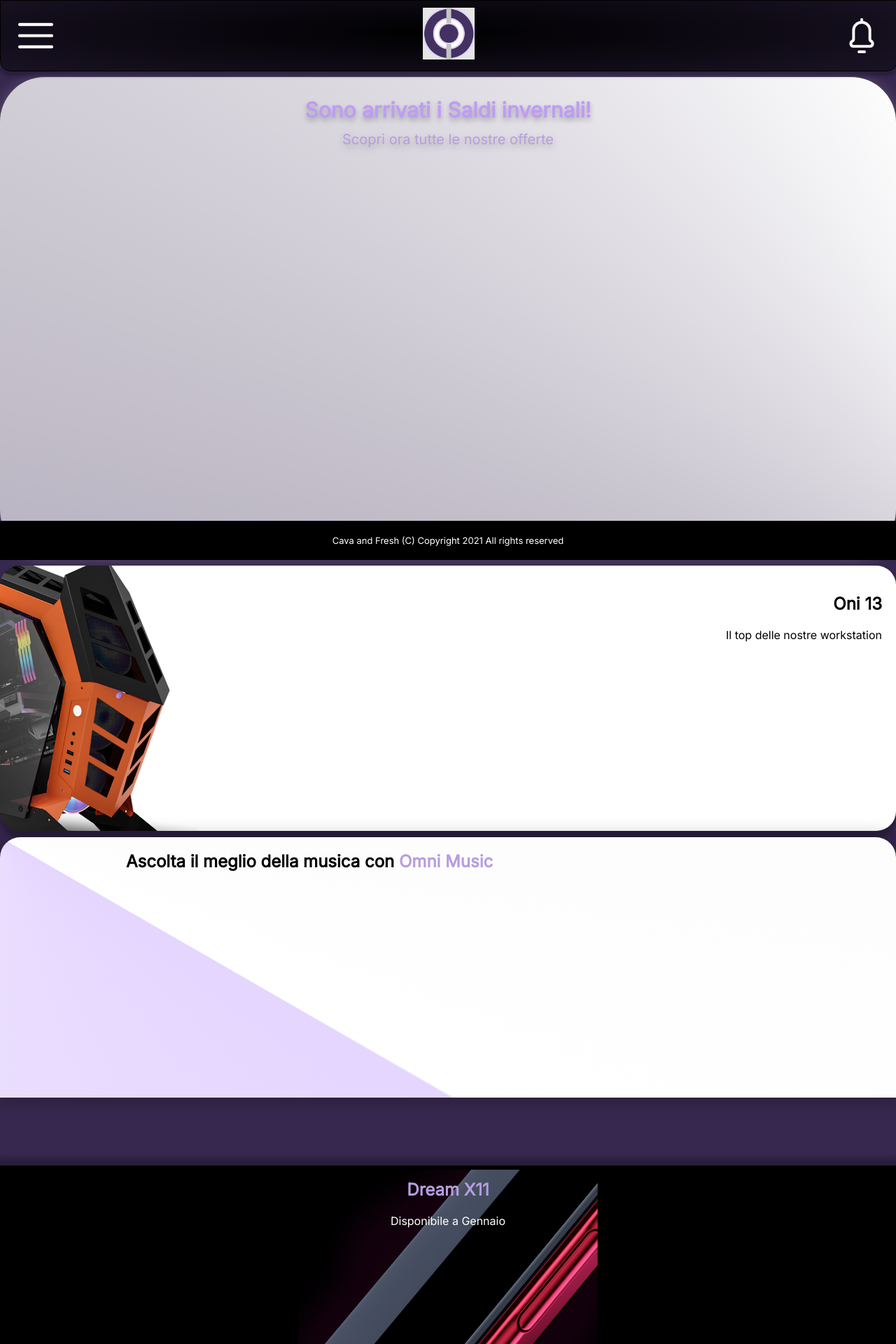
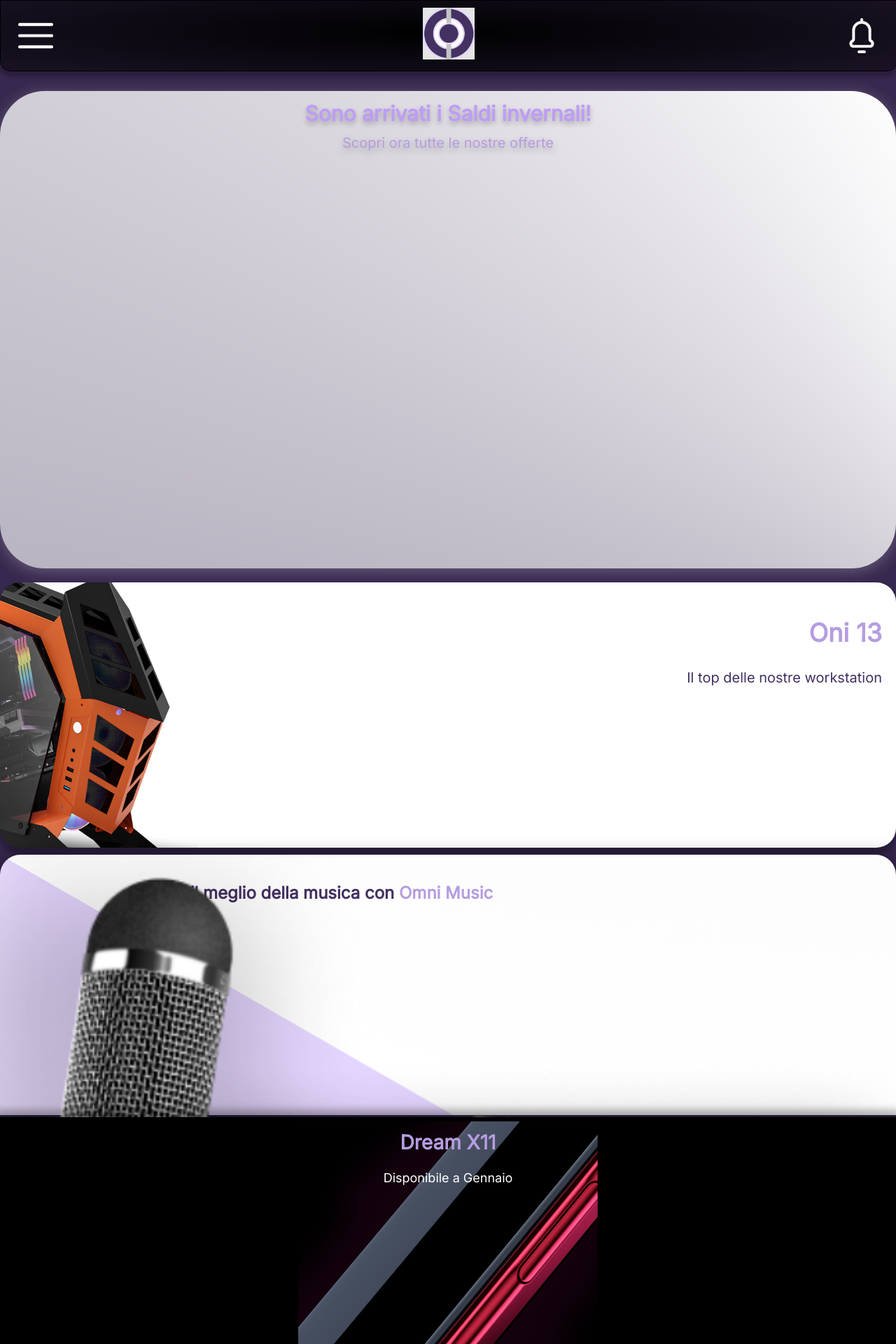
Before and after one commit to CavDev26/Oniric-WebSite, a PHP site: page /html/index.html in a window 1280 px wide. Shown: the top 1920 px of the page at 70% size. Run offline with PHP 8.4, Linux system fonts and the light colour scheme.

Commit message:
Finished first index.html, added images

```diff
--- a/css/style.css
+++ b/css/style.css
@@ -2,12 +2,13 @@
 
 .pink{
   color: #B69DE0;
+  font-weight: 800;
 }
 
 body {
-  margin: 0;
-
+  margin: 130px 0px 0px 0px;
   font-family: Inter;
+  font-style: normal;
   background: #37284f;
 }
 
@@ -18,14 +19,15 @@ body {
     #37284f 100%
   );
   position: fixed;
+  top: 0;
   width: 100%;
-  /*transition: top 0.3s;*/
+  height: 100px;
   border: 1px solid #000000;
   box-shadow: 0px 4px 5px 3px rgba(0, 0, 0, 0.25);
   border-radius: 0px 0px 15px 15px;
   color: WHITE;
-  height: 100px;
   text-align: center;
+
   z-index:1;
 }
 
@@ -52,42 +54,33 @@ body {
 }
 
 .home-footer {
-  position: fixed;
-  left: 0;
-  bottom: 0;
   width: 100%;
-  font-family: Inter;
-  font-style: normal;
   font-weight: 200;
   font-size: 13px;
   line-height: 16px;
-  /* identical to box height */
   text-align: center;
-
   color: #ffffff;
   padding: 20px 0;
   background: #000000;
 }
 
 .main {
-  margin-top: 100px;
-  margin-bottom: 20px;
+    padding-top: 10000px;
+    margin-bottom: 20px;
 }
 
-
-
-
+.art-music {
+    width: 100%;
+    margin-top: -100px;
+}
 
 
 
 main > article:nth-child(1) {
   text-align: center;
-  position: absolute;
   width: 100%;
   height: 682px;
   bottom: 0px;
-
-  top: 110px;
 
   background: conic-gradient(from -44.57deg at 131.07% 133.06%, rgba(255, 255, 255, 0.65) -37.74deg, #FFFFFF 22.02deg, rgba(255, 255, 255, 0.65) 322.26deg, #FFFFFF 382.02deg);
   box-shadow: 0px 4px 21px rgba(255, 255, 255, 0.25);
@@ -95,114 +88,112 @@ main > article:nth-child(1) {
 }
 
 main > article:nth-child(1) > header >h2 {
-  font-style: normal;
   font-weight: bold;
   font-size: 30px;
   line-height: 44px;
   text-align: center;
-
   color: #BE9CF5;
-
   text-shadow: 0px 4px 7px rgba(0, 0, 0, 0.25);
+  padding-top: 10px;
 }
 
 main > article:nth-child(1) > header > p {
-font-style: normal;
 font-weight: normal;
 font-size: 20px;
 line-height: 20px;
 text-align: center;
 margin-top: -15px;
-
 color: #B69DE0;
-
 text-shadow: 0px 4px 11px rgba(0, 0, 0, 0.25);
 }
 
 main > article:nth-child(2) {
-  position: absolute;
+  margin-top: 20px;
   width: 100%;
   height: 379px;
-  top: 808px;
-
   text-align: right;
 
-
   background-color: white;
-  background-image: url(../img/image\ 1.png);
+  background-image: url(../img/Oni13.png);
   background-repeat:no-repeat;
   background-blend-mode: darken;
 
-  /*background: #FFFFFF;*/
   box-shadow: 0px 8px 6px 2px rgba(0, 0, 0, 0.25);
   border-radius: 28px;
 }
 
 main > article:nth-child(2) > header {
   padding: 20px;
-  font-family: Inter;
+  font-size: 24px;
+}
+
+main > article:nth-child(2) > header > p {
+  font-size: 20px;
+  padding-left: 200px;
+  color: #433161;
 }
 
 main > article:nth-child(3) {
-  position: absolute;
   width: 100%;
   height: 372px;
-  left: 0;
-  top: 1196px;
-
+  margin-top: 10px;
   text-align: right;
 
   /*DA CONTROLLARE IMPORTANTE I GRADI NON VANNO BENE*/
 
-
   background: conic-gradient(from 120deg at 0% 0%, #E5D6FF 0deg, #FAFAFB 286.87deg, #FFFFFF 359.78deg, #E5D6FF 360deg);
   box-shadow: 0px 1px 23px 5px rgba(0, 0, 0, 0.25);
   border-radius: 29px 29px 0px 0px;
+  /*background-color: white;
+
+  background-image: url(../img/music1.png);
+  background-size: 100%;
+  background-repeat: no-repeat;
+  background-blend-mode: darken;*/
 }
 
 main > article:nth-child(3) > header {
   text-align: left;
-  padding-right: 25px;
-  padding-left: 180px;
+  padding: 20px 24px 0px 180px;
+  color: #433161;
 }
 
 main > article:nth-child(4) {
-  position: absolute;
   width: 100%;
   height: 453px;
-  left: 0;
-  top: 1665px;
+  margin-top: -20px; /*WHI IN THE FUCKING WORLD*/
 
+  background-color: black;
   background-image: url(../img/CAVA\ PHONE.png);
   background-repeat:no-repeat;
-  background-color: black;
   background-position: center;
 
   box-shadow: 0px -6px 9px 5px rgba(0, 0, 0, 0.25);
-  border-radius: 0px 0px 20px 20px;
-
   text-align: center;
   color: #FFFFFF;
-
   filter: drop-shadow(0px 21px 12px rgba(0, 0, 0, 0.24));
 }
 
+main > article:nth-child(4) > header > h2 {
+  font-size: 28px;
+  padding-top: 20px;
+  line-height: 33px;
+}
+
+main > article:nth-child(4) > header > p {
+  font-size: 18px;
+}
+
 main > article:nth-child(5){
-  position: absolute;
   width: 100%;
   height: 650px;
-  top: 2118px;
-
-  font-size: 16px;
-
-  color: #ffffff;
+  margin-top: -20px;
   text-align: center;
-
   background-image: url(../img/scheda\ grafica.png);
-  border-radius: 0px 0px 20px 20px;
 }
 
 main > article:nth-child(5) > header {
-  padding-left: 20px;
-  padding-right: 20px;
+  color: #ffffff;
+  padding: 20px 20px 0px 20px;
+  font-size: 16px;
 }
--- a/html/index.html
+++ b/html/index.html
@@ -23,7 +23,7 @@
       </article>
       <article>
         <header>
-          <h2>Oni 13</h2>
+          <h2><span class="pink">Oni 13</span></h2>
           <p>Il top delle nostre workstation</p>
       </header>
       </article>
@@ -31,6 +31,9 @@
         <header>
           <h2>Ascolta il meglio della musica con <span class="pink">Omni Music</span></h2>
         </header>
+        <div>
+          <img src="../img/OmniMusic.png" alt="" class="art-music"/>
+        </div>
       </article>
       <article>
         <header>
```
Also changed, not shown: img/OmniMusic.png (added), img/Oni13.png (renamed from img/image 1.png).
